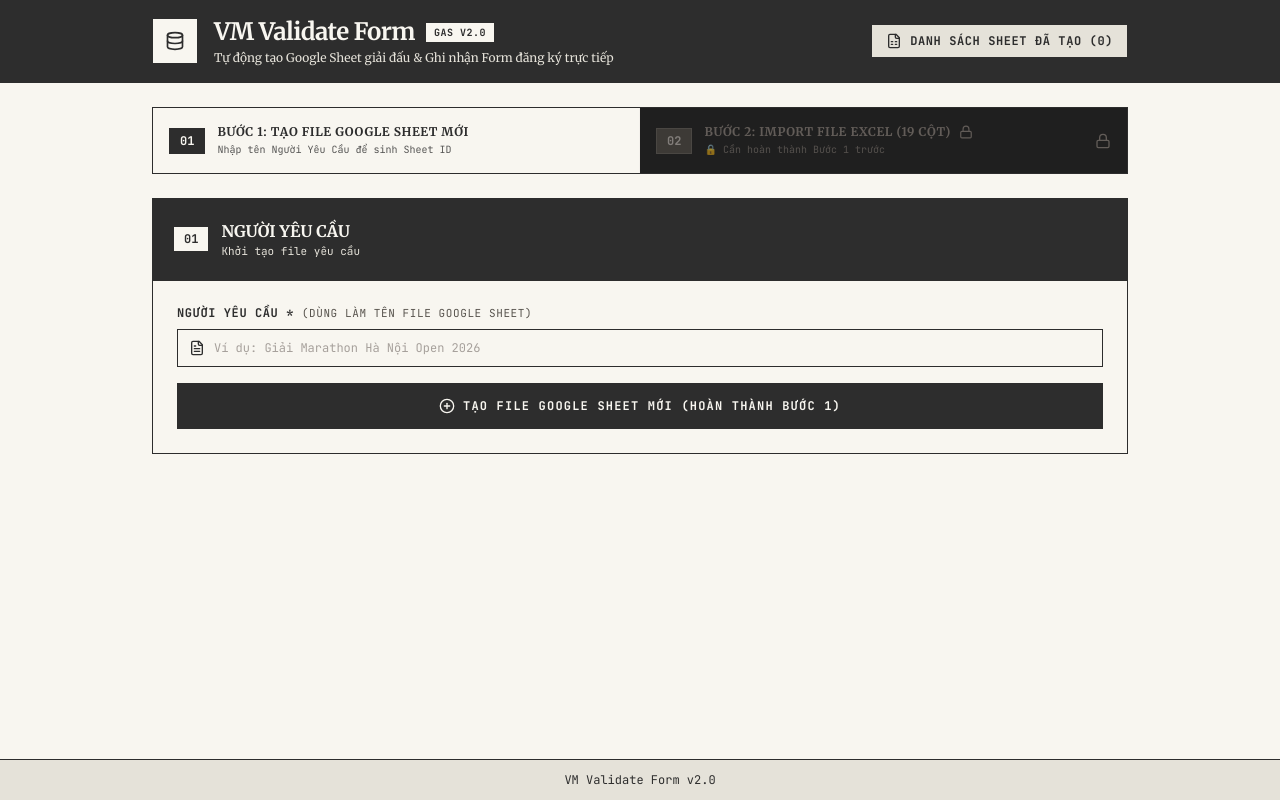
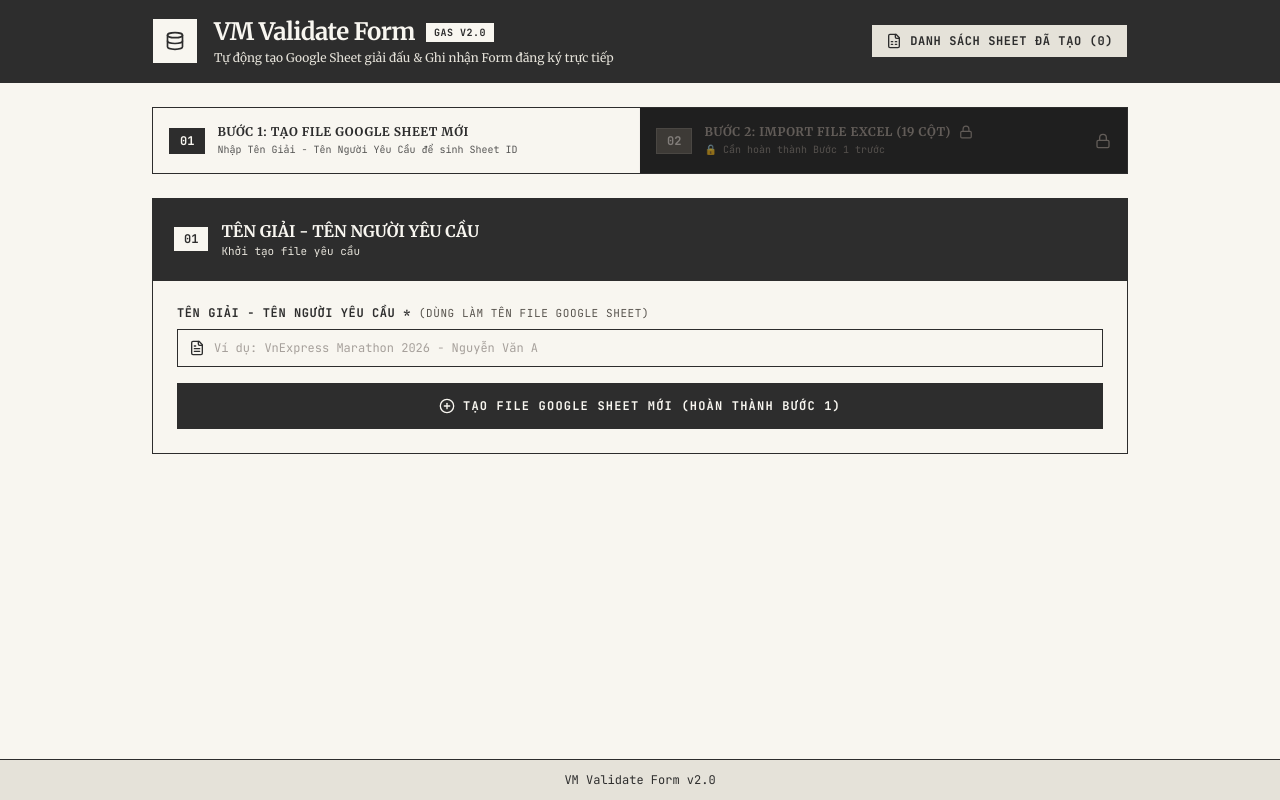
Before and after one commit to ducbm5/VM_IMPORT, a React (Vite) app: page / in a window 1280 px wide. Built offline with nearby package versions, Linux system fonts and the light colour scheme; no server answers.

Commit message:
feat: update requester field to include tournament name
Modified the "Requester" input field and labels to capture "Tournament Name - Requester Name" to provide better context for generated Google Sheets.

```diff
--- a/src/App.tsx
+++ b/src/App.tsx
@@ -298,7 +298,7 @@ export default function App() {
                     BƯỚC 1: TẠO FILE GOOGLE SHEET MỚI
                   </div>
                   <div className="text-[10px] opacity-80 mt-0.5">
-                    Nhập tên Người Yêu Cầu để sinh Sheet ID
+                    Nhập Tên Giải - Tên Người Yêu Cầu để sinh Sheet ID
                   </div>
                 </div>
               </div>
--- a/src/components/CreateEventForm.tsx
+++ b/src/components/CreateEventForm.tsx
@@ -72,7 +72,7 @@ export const CreateEventForm: React.FC<CreateEventFormProps> = ({
             </span>
             <div>
               <h2 className="text-base font-serif font-bold text-[#F8F6F0]">
-                NGƯỜI YÊU CẦU
+                TÊN GIẢI - TÊN NGƯỜI YÊU CẦU
               </h2>
               <p className="text-[11px] font-mono text-[#E5E2D9]">
                 Khởi tạo file yêu cầu
@@ -92,7 +92,7 @@ export const CreateEventForm: React.FC<CreateEventFormProps> = ({
           {/* Người yêu cầu */}
           <div>
             <label className="block text-xs font-mono font-bold text-[#2D2D2D] uppercase tracking-wider mb-2">
-              NGƯỜI YÊU CẦU * <span className="text-stone-600 font-normal text-[11px]">(DÙNG LÀM TÊN FILE GOOGLE SHEET)</span>
+              TÊN GIẢI - TÊN NGƯỜI YÊU CẦU * <span className="text-stone-600 font-normal text-[11px]">(DÙNG LÀM TÊN FILE GOOGLE SHEET)</span>
             </label>
             <div className="relative">
               <div className="absolute inset-y-0 left-0 pl-3 flex items-center pointer-events-none text-[#2D2D2D]">
@@ -102,7 +102,7 @@ export const CreateEventForm: React.FC<CreateEventFormProps> = ({
                 type="text"
                 value={requester}
                 onChange={(e) => setRequester(e.target.value)}
-                placeholder="Ví dụ: Giải Marathon Hà Nội Open 2026"
+                placeholder="Ví dụ: VnExpress Marathon 2026 - Nguyễn Văn A"
                 required
                 className="w-full pl-9 pr-3 py-2.5 bg-[#F8F6F0] border border-[#2D2D2D] text-xs font-mono text-[#2D2D2D] placeholder-stone-400 focus:outline-none focus:bg-[#E5E2D9] transition-colors"
               />
--- a/src/components/EventHistory.tsx
+++ b/src/components/EventHistory.tsx
@@ -21,7 +21,7 @@ export const EventHistory: React.FC<EventHistoryProps> = ({
         <FileSpreadsheet className="w-8 h-8 text-[#2D2D2D] mx-auto mb-2" />
         <p className="text-xs font-bold text-[#2D2D2D] uppercase tracking-wider font-serif">CHƯA CÓ GOOGLE SHEET NÀO ĐƯỢC TẠO</p>
         <p className="text-[11px] text-stone-600 mt-1">
-          Điền thông tin ở "BƯỚC 1: NGƯỜI YÊU CẦU" ở trên để tạo file đầu tiên.
+          Điền thông tin ở "BƯỚC 1: TÊN GIẢI - TÊN NGƯỜI YÊU CẦU" ở trên để tạo file đầu tiên.
         </p>
       </div>
     );
@@ -72,7 +72,7 @@ export const EventHistory: React.FC<EventHistoryProps> = ({
                 </div>
 
                 <div className="text-[11px] text-stone-600 flex flex-wrap items-center gap-3 font-mono">
-                  <span>NGƯỜI YÊU CẦU: <strong className="text-[#2D2D2D]">{ev.requester}</strong></span>
+                  <span>TÊN GIẢI - NGƯỜI YÊU CẦU: <strong className="text-[#2D2D2D]">{ev.requester}</strong></span>
                   <span className="text-stone-300">•</span>
                   <span className="flex items-center gap-1 text-[#2D2D2D]">
                     <Calendar className="w-3 h-3 text-[#2D2D2D]" />
```
